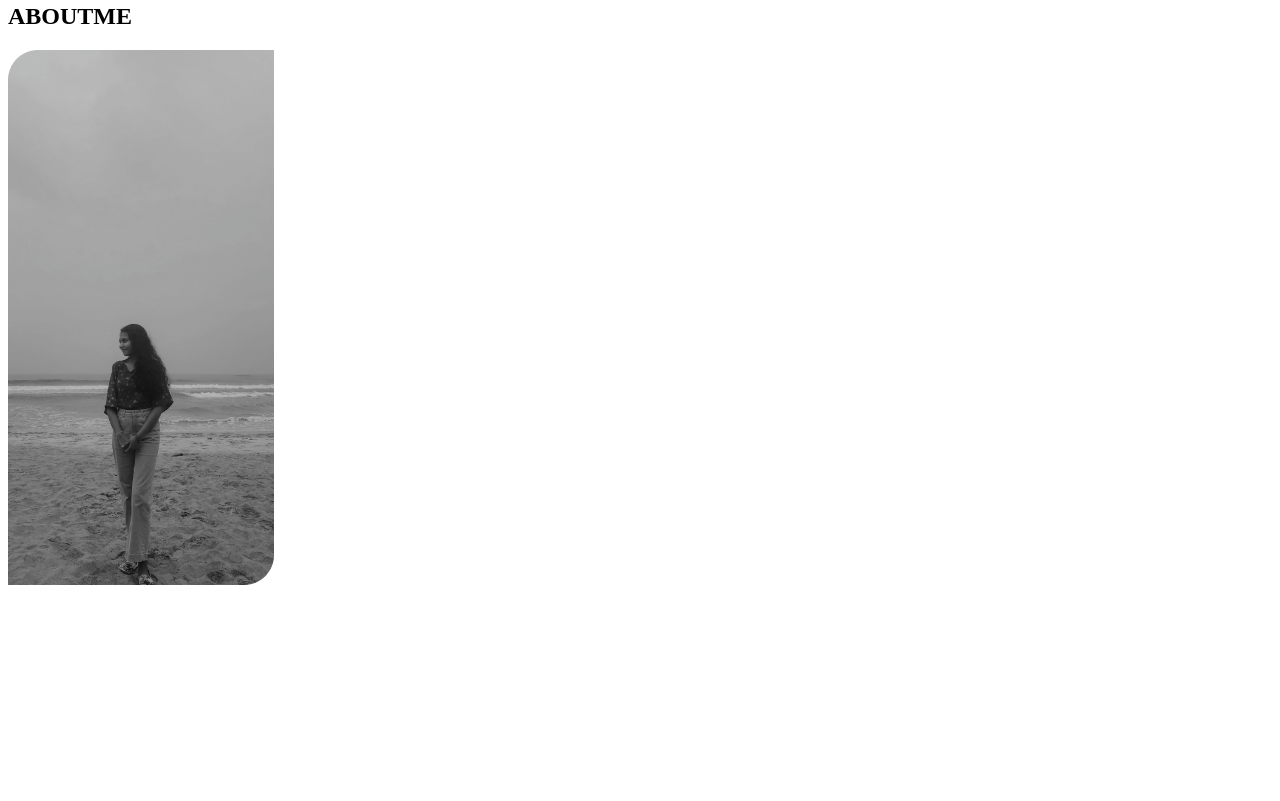
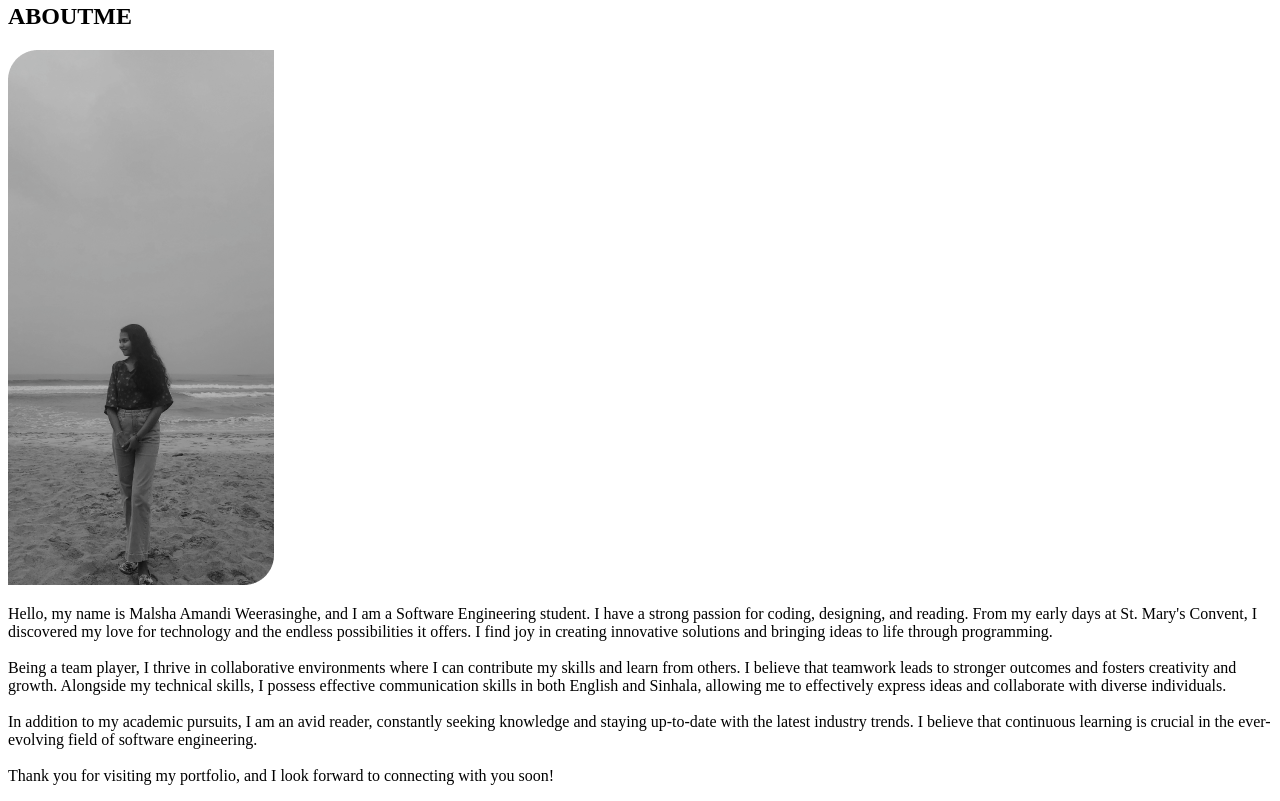
Before and after one commit to Malsha-Weerasinghe/MyPortFolio, a plain HTML site: page index.html in a window 1280 px wide. Shown: the part 2871-3672 px from the top of the page. Before the commit the page ends 3476 px from the top, so only its background shows below. Drawn offline with Linux system fonts and the light colour scheme.

Commit message:
added paragraph for about me

```diff
--- a/index.html
+++ b/index.html
@@ -101,7 +101,7 @@
             <img src="assests/images/IMG_4117 (2) 1.png" alt="png">
         </aside>
         <article>
-            <p></p>
+            <p>Hello, my name is Malsha Amandi Weerasinghe, and I am a Software Engineering student. I have a strong passion for coding, designing, and reading. From my early days at St. Mary's Convent, I discovered my love for technology and the endless possibilities it offers. I find joy in creating innovative solutions and bringing ideas to life through programming.<br><br> Being a team player, I thrive in collaborative environments where I can contribute my skills and learn from others. I believe that teamwork leads to stronger outcomes and fosters creativity and growth. Alongside my technical skills, I possess effective communication skills in both English and Sinhala, allowing me to effectively express ideas and collaborate with diverse individuals.<br><br> In addition to my academic pursuits, I am an avid reader, constantly seeking knowledge and staying up-to-date with the latest industry trends. I believe that continuous learning is crucial in the ever-evolving field of software engineering.<br><br> Thank you for visiting my portfolio, and I look forward to connecting with you soon!</p>
         </article>
     </section>
 </main>
```
